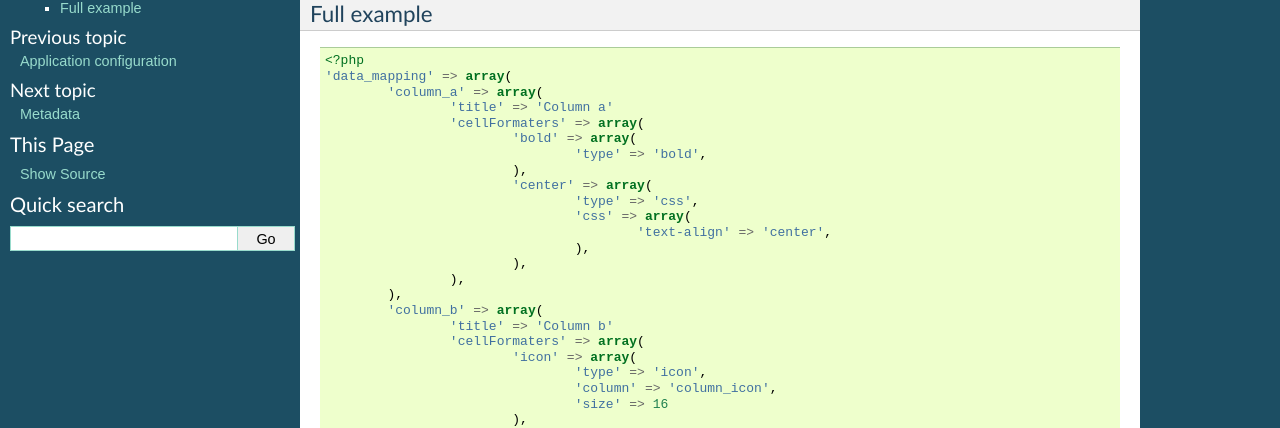
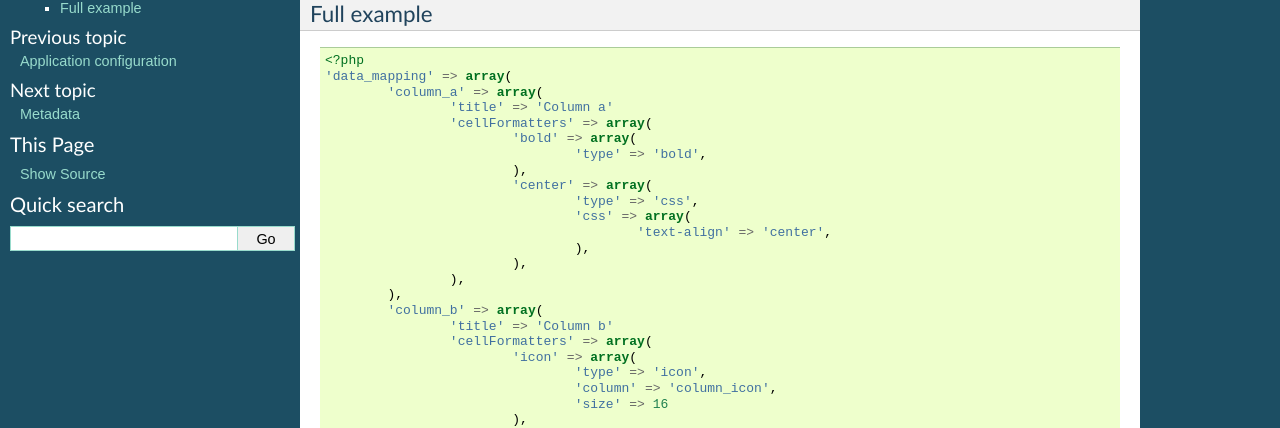
Before and after one commit to vrcAlbert/documentation-api, a Sphinx documentation site: the page built from source/php/configuration/application/php_to_javascript.rst, in a window 1280 px wide and 900 px high, scrolled down 2616 px. Shown: the part 234-662 px from the top of the window. Built offline with Sphinx 7.4.7, drawn with Linux system fonts in a browser that asks for light colours.

Commit message:
added missing t to cellFormatters

```diff
--- a/source/php/configuration/application/php_to_javascript.rst
+++ b/source/php/configuration/application/php_to_javascript.rst
@@ -182,7 +182,7 @@ Full example
 	'data_mapping' => array(
 		'column_a' => array(
 			'title' => 'Column a'
-			'cellFormaters' => array(
+			'cellFormatters' => array(
 				'bold' => array(
 					'type' => 'bold',
 				),
@@ -196,7 +196,7 @@ Full example
 		),
 		'column_b' => array(
 			'title' => 'Column b'
-			'cellFormaters' => array(
+			'cellFormatters' => array(
 				'icon' => array(
 					'type' => 'icon',
 					'column' => 'column_icon',
```
